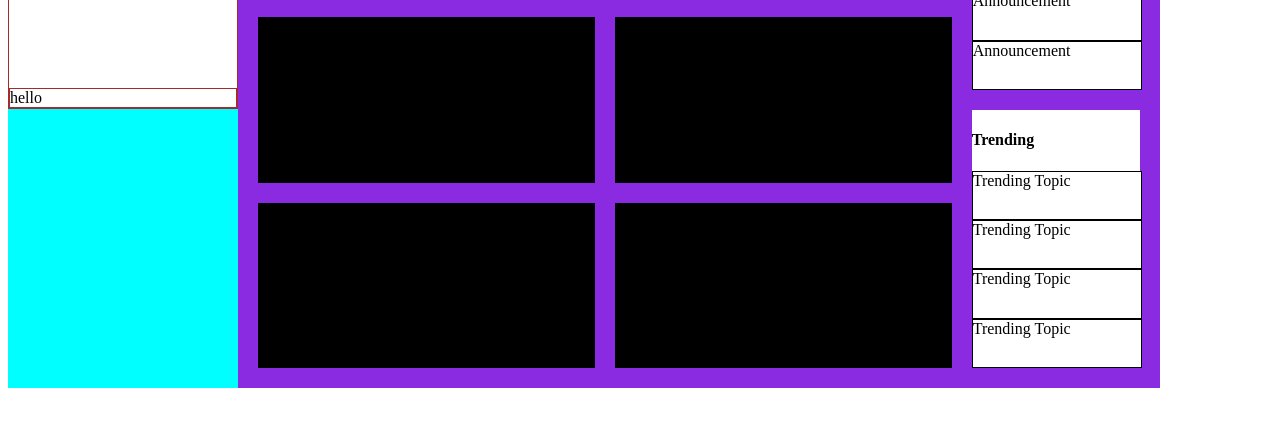
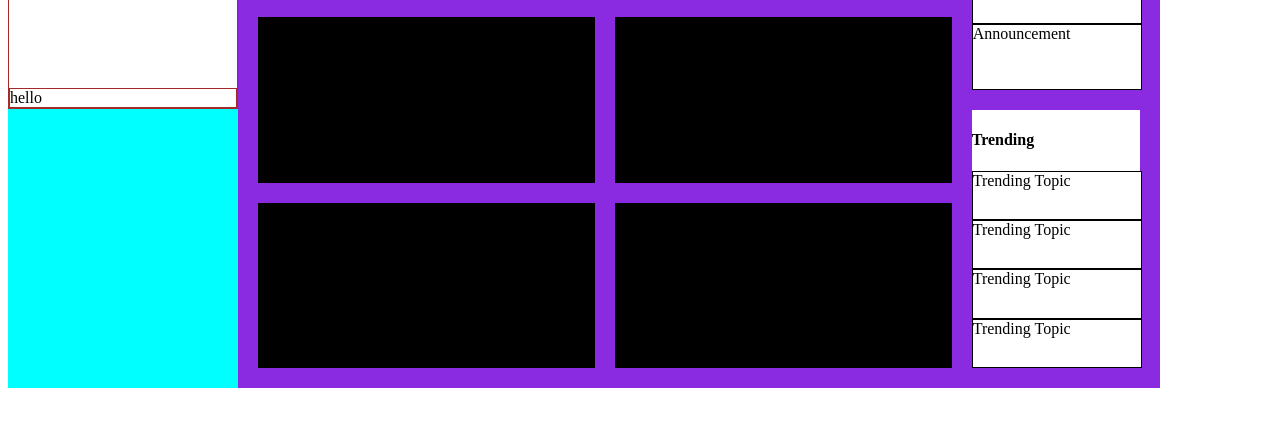
Before and after one commit to JaeGif/Admin-Dashboard, a plain HTML site: page index.html in a window 1280 px wide. Shown: the part 340-766 px from the top of the page. Drawn offline with Linux system fonts and the light colour scheme.

Commit message:
annoucnements and trending sizing fixed

```diff
--- a/index.html
+++ b/index.html
@@ -32,7 +32,6 @@
                     <div>Announcement</div>
                     <div>Announcement</div>
                     <div>Announcement</div>
-                    <div>Announcement</div>
                 </div>
                 <div id="trending">
                     <h4>Trending</h4>
```
